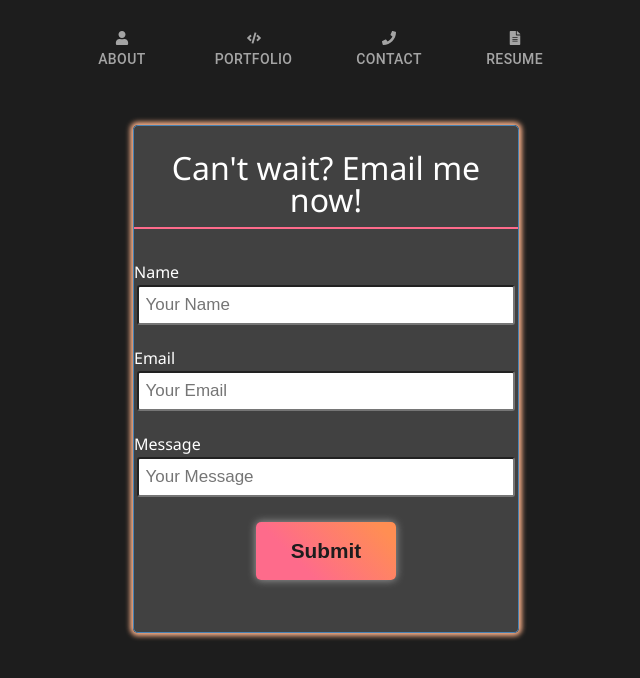
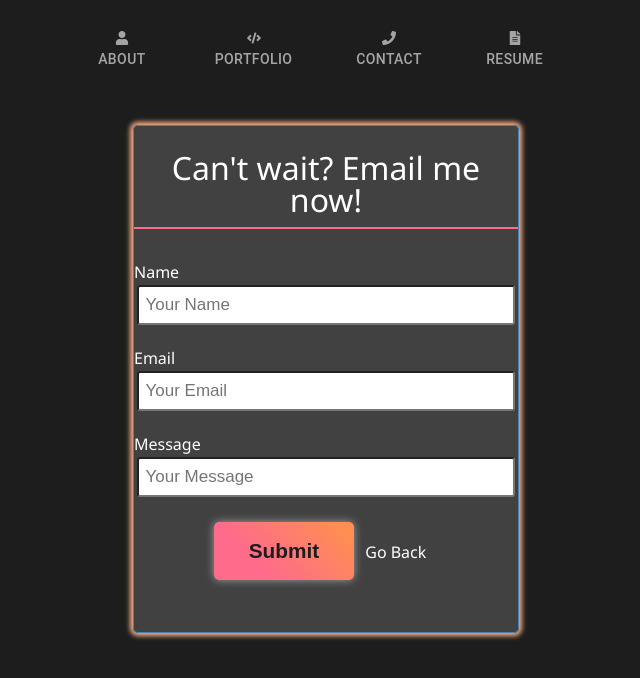
Before and after one commit to MackenzieJoyce/Portfolio, a React (Create React App) app: page /contact/email in a window 1280 px wide. Shown: the top 678 px of the page, without its empty margins (314-954 px from the left). Built offline with nearby package versions, Linux system fonts and the light colour scheme.

Commit message:
added go back button

```diff
--- a/src/components/pages/compPlugins/EmailForm.js
+++ b/src/components/pages/compPlugins/EmailForm.js
@@ -1,4 +1,5 @@
 import React, { useState } from 'react';
+import { Link } from 'react-router-dom';
 
 const styles = {
   label: {
@@ -38,8 +39,8 @@ const EmailForm = () => {
     let response = await fetch('http://localhost:5000/contact', {
       method: 'POST',
       headers: {
-        // 'Content-Type': 'http://localhost:5000/contact'
-        "Content-Type": "application/json;charset=utf-8",
+        'Content-Type': 'http://localhost:5000/contact'
+        // "Content-Type": "application/json;charset=utf-8",
       },
       body: JSON.stringify(details)
     });
@@ -47,8 +48,7 @@ const EmailForm = () => {
     setStatus('Submit');
     let result = await response.json();
     alert(result.status);
-    // setEmail('');
-    // setMessage('');
+
   };
 
   return (
@@ -98,6 +98,7 @@ const EmailForm = () => {
         <button className="btn" type="submit">
           {status}
         </button>
+          <Link to='/contact'>Go Back</Link>
         </form>
         </div>
     </div>
```
